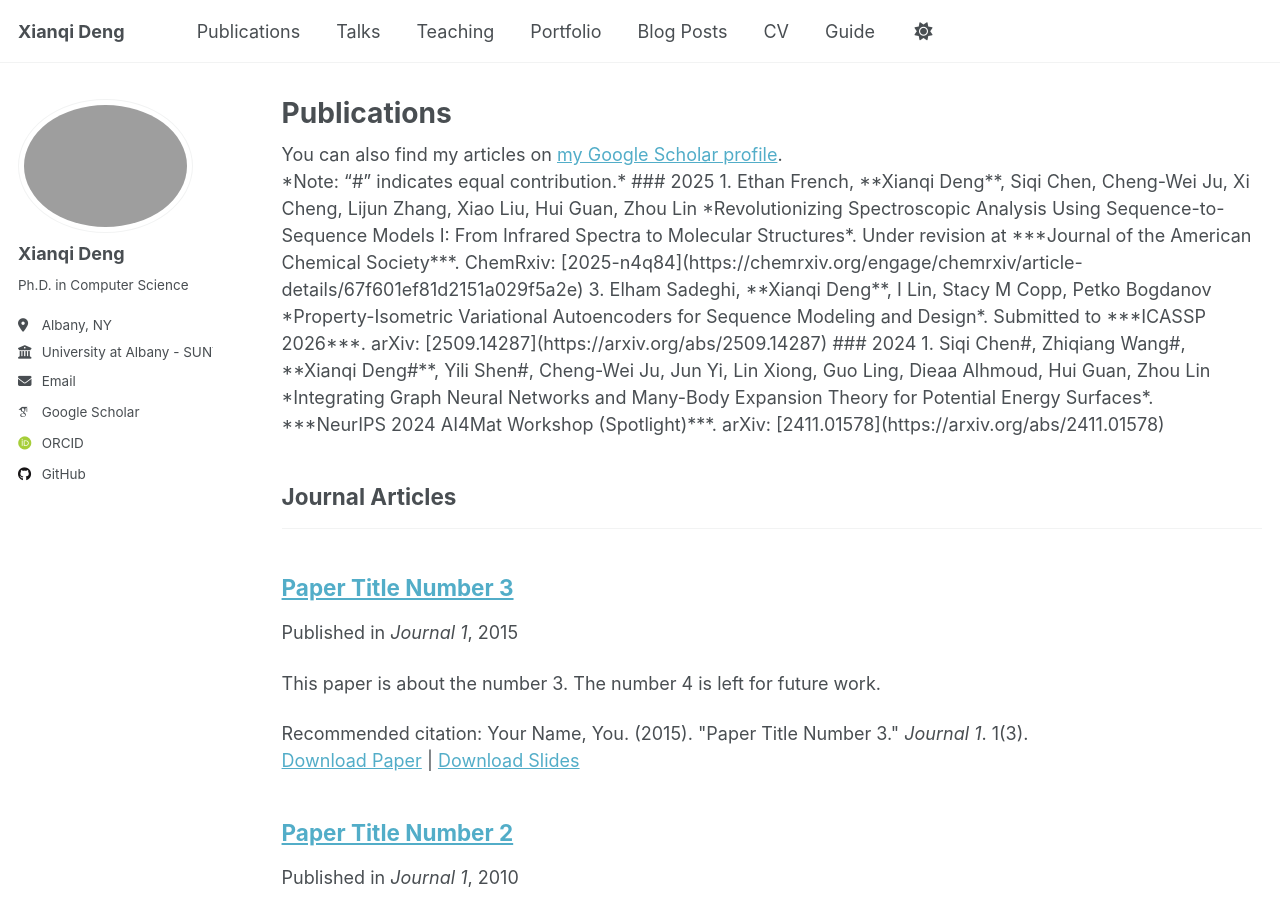
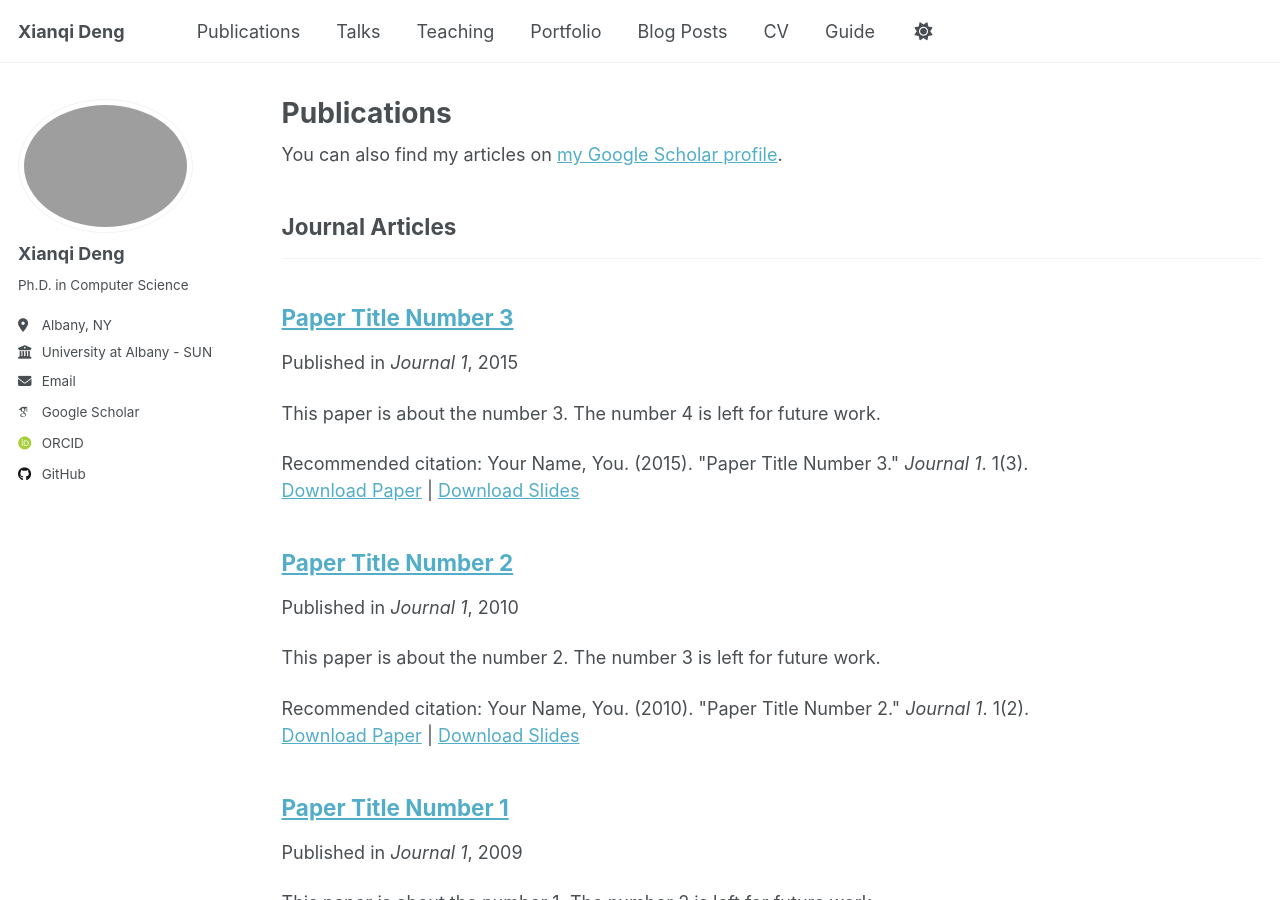
Before and after one commit to DengXianqi/dengxianqi.github.io, a Jekyll site: the page built from _pages/publications.html, in a window 1280 px wide and 900 px high. Built offline with Jekyll 4.4.1, drawn with Linux system fonts in a browser that asks for light colours; some web fonts are replaced; a script that is not in the unit is left out.

Commit message:
Update publications.html

```diff
--- a/_pages/publications.html
+++ b/_pages/publications.html
@@ -9,28 +9,6 @@ author_profile: true
   <div class="wordwrap">You can also find my articles on <a href="{{site.author.googlescholar}}">my Google Scholar profile</a>.</div>
 {% endif %}
 
-
-*Note: “#” indicates equal contribution.*
-
-### 2025
-
-1. Ethan French, **Xianqi Deng**, Siqi Chen, Cheng-Wei Ju, Xi Cheng, Lijun Zhang, Xiao Liu, Hui Guan, Zhou Lin
-   *Revolutionizing Spectroscopic Analysis Using Sequence-to-Sequence Models I: From Infrared Spectra to Molecular Structures*.
-   Under revision at ***Journal of the American Chemical Society***.
-   ChemRxiv: [2025-n4q84](https://chemrxiv.org/engage/chemrxiv/article-details/67f601ef81d2151a029f5a2e)
-
-3. Elham Sadeghi, **Xianqi Deng**, I Lin, Stacy M Copp, Petko Bogdanov
-   *Property-Isometric Variational Autoencoders for Sequence Modeling and Design*.
-   Submitted to ***ICASSP 2026***. arXiv: [2509.14287](https://arxiv.org/abs/2509.14287)
-
-### 2024
-
-1. Siqi Chen#, Zhiqiang Wang#, **Xianqi Deng#**, Yili Shen#, Cheng-Wei Ju, Jun Yi, Lin Xiong, Guo Ling, Dieaa Alhmoud, Hui Guan, Zhou Lin
-   *Integrating Graph Neural Networks and Many-Body Expansion Theory for Potential Energy Surfaces*.
-   ***NeurIPS 2024 AI4Mat Workshop (Spotlight)***. arXiv: [2411.01578](https://arxiv.org/abs/2411.01578)
-
-
-<!--
 {% include base_path %}
 
 <!-- New style rendering if publication categories are defined -->
@@ -52,4 +30,4 @@ author_profile: true
   {% for post in site.publications reversed %}
     {% include archive-single.html %}
   {% endfor %}
-{% endif %} -->
+{% endif %}
```
